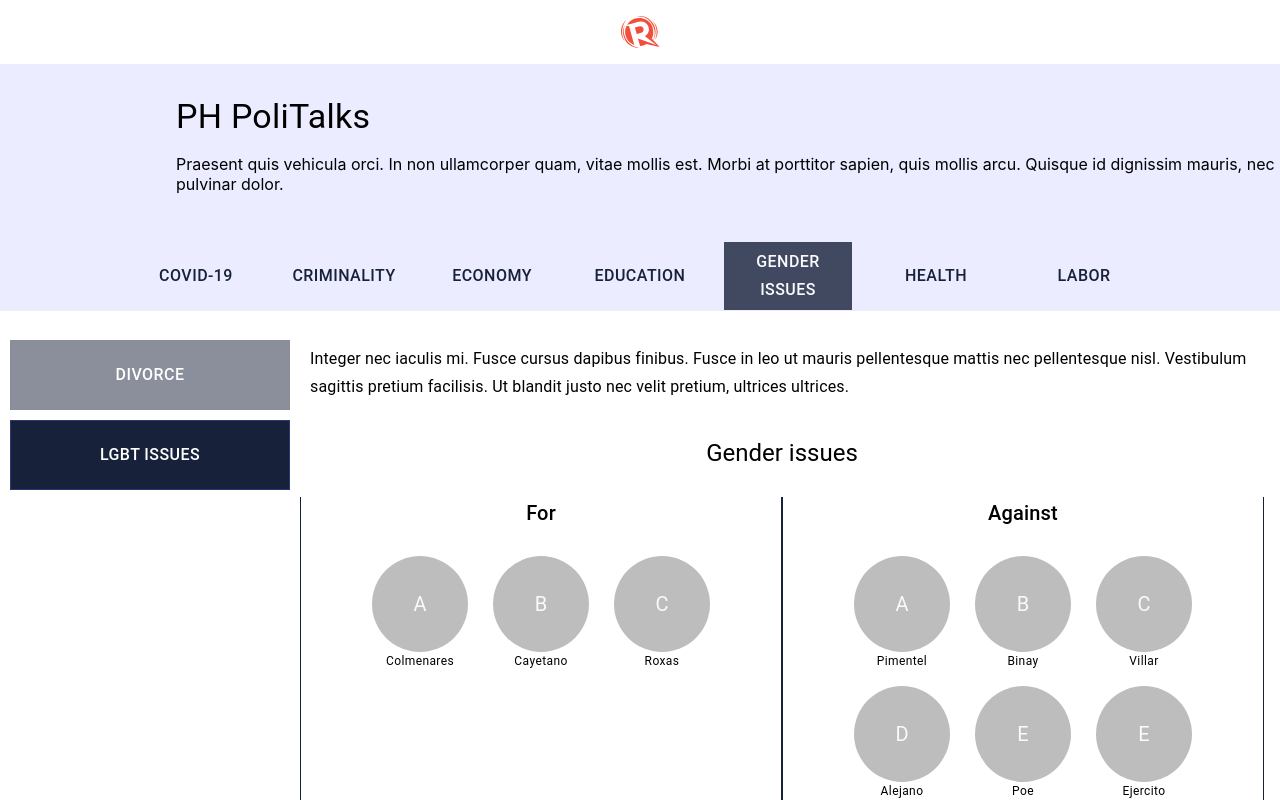
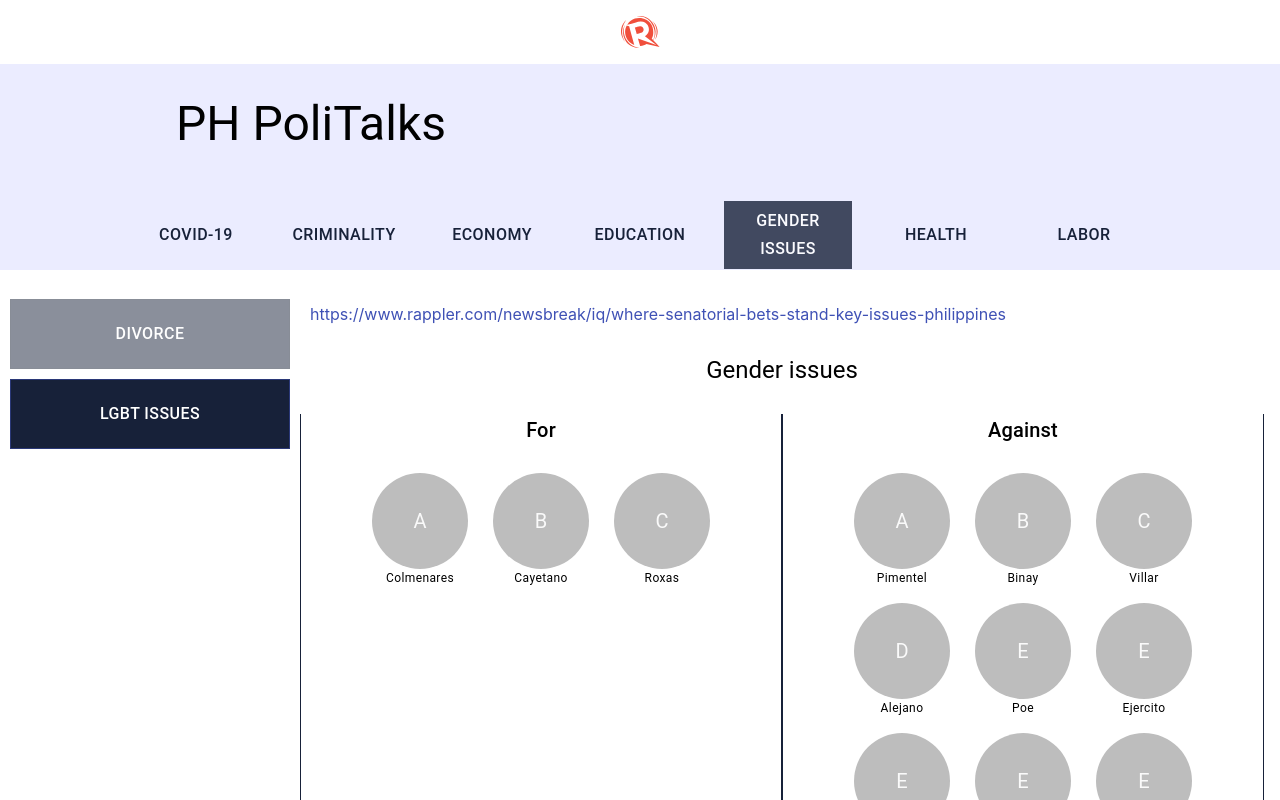
Before and after one commit to jvconcepcion/hackathon-proj, a Next.js app: page / in a window 1280 px wide. Both pictures are taken after a click on the button "GENDER ISSUES". Shown: the top 800 px of the page. Built offline with nearby package versions, Linux system fonts and the light colour scheme.

Commit message:
finalize initial UI

```diff
--- a/pages/index.js
+++ b/pages/index.js
@@ -1,5 +1,5 @@
 import React, { useState } from 'react';
-import { Typography, useMediaQuery, Avatar } from '@material-ui/core';
+import { Typography, useMediaQuery, Avatar, Link } from '@material-ui/core';
 import { makeStyles } from '@material-ui/core/styles';
 import { cardsData } from '@utils/dataStore'
 import { Header, Main, Footer } from '@components/Container';
@@ -210,9 +210,12 @@
             {matches && (<SideBar currentCat="gender issues" />)}
             <div className={classes.contentWrapper}>
               <div className={classes.details}>
-                <Typography variant="subtitle1" gutterBottom className={classes.detailsDesc}>
+                <Link href="https://www.rappler.com/newsbreak/iq/where-senatorial-bets-stand-key-issues-philippines" onClick={(event) => event.preventDefault()}>
+                  https://www.rappler.com/newsbreak/iq/where-senatorial-bets-stand-key-issues-philippines
+                </Link>
+                {/* <Typography variant="subtitle1" gutterBottom className={classes.detailsDesc}>
                   Integer nec iaculis mi. Fusce cursus dapibus finibus. Fusce in leo ut mauris pellentesque mattis nec pellentesque nisl. Vestibulum sagittis pretium facilisis. Ut blandit justo nec velit pretium, ultrices ultrices.
-                </Typography>
+                </Typography> */}
               </div>
               <div className={classes.detailsSubWrapper}>
                 <Typography variant="h5" gutterBottom className={classes.detailsTitle}>
@@ -398,10 +401,10 @@
         <AppBar />
         <div className={classes.menuBarWrapper}>
           <div className={classes.appHeaderWrapper}>
-            <Typography variant="h4" gutterBottom>
+            <Typography variant="h3" gutterBottom>
               PH PoliTalks
             </Typography>
-            <p>Praesent quis vehicula orci. In non ullamcorper quam, vitae mollis est. Morbi at porttitor sapien, quis mollis arcu. Quisque id dignissim mauris, nec pulvinar dolor.</p>
+            {/* <p>Praesent quis vehicula orci. In non ullamcorper quam, vitae mollis est. Morbi at porttitor sapien, quis mollis arcu. Quisque id dignissim mauris, nec pulvinar dolor.</p> */}
           </div>
           <div className={classes.menuBtnWrapper}>
             <Grid>
```
